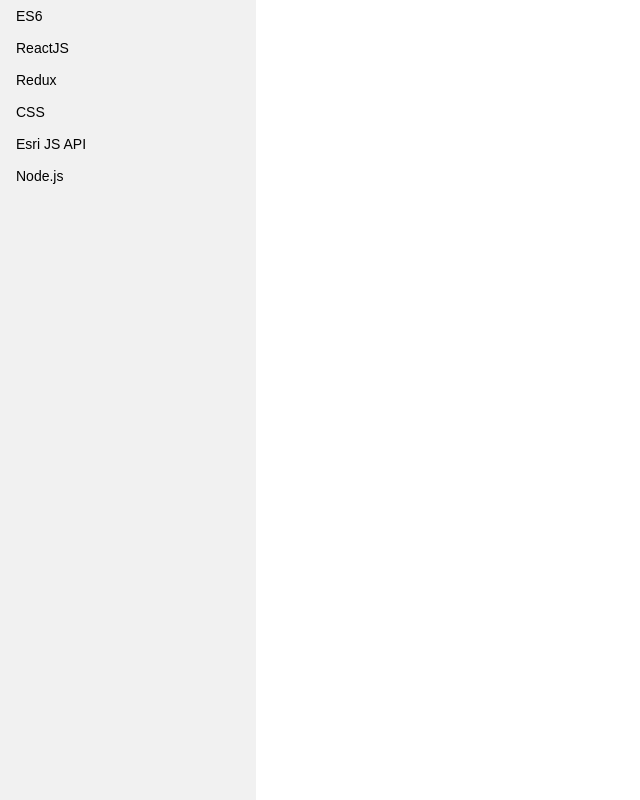
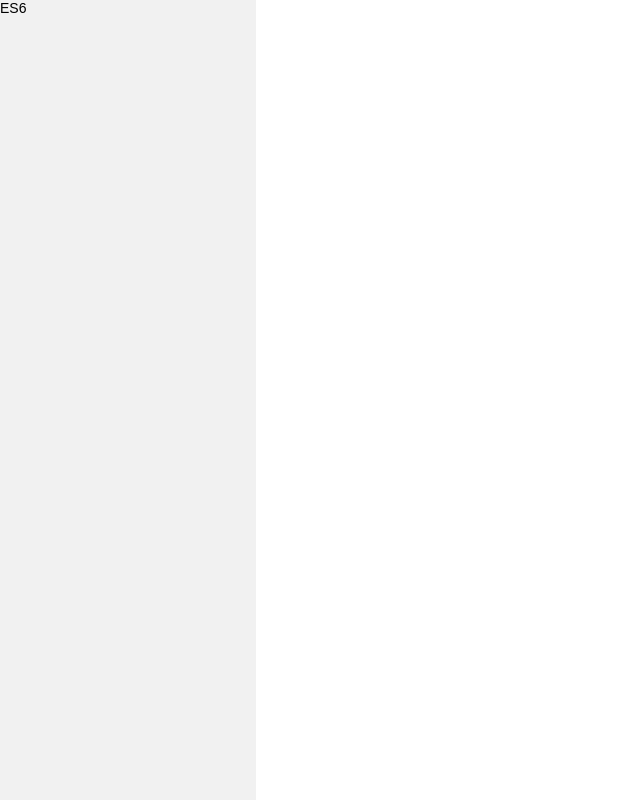
Before and after one commit to mhanley00/techTrain, a React (Create React App) app in the folder tech-train/: page / in a window 1280 px wide. Shown: the whole page, without its empty margins (0-640 px from the left). Built offline with nearby package versions, Linux system fonts and the light colour scheme.

Commit message:
trying to add className via variable

```diff
--- a/tech-train/src/Sidebar/Sidebar.css
+++ b/tech-train/src/Sidebar/Sidebar.css
@@ -9,6 +9,11 @@
     position: fixed;
     overflow: auto;
 
+}
+
+/*toggle sidebar div visability*/
+.hidden {
+    width: 8px;
 }
 
 button {
--- a/tech-train/src/Sidebar/Sidebar.js
+++ b/tech-train/src/Sidebar/Sidebar.js
@@ -7,30 +7,30 @@
     constructor(props){
         super(props)
         this.state = {
-            topic: 'dogs',
-            collapsed: false
+            activeTopic: 'dogs', //this will control sidebar css + what shows in main container
+            collapsed: true, //this will control entire sidebar (css) width OR x index
+
         }
-
-        // this.selectTopic = this.selectTopic.bind(this);
     }
+    // let className = 'topic';
+    // console.log(topic);
     handleClick = event => {
         const topic = event.target.id;
-        console.log(topic);
-
-        this.setState({topic:topic});
+        //add className active to clicked item
+        this.setState({activeTopic:topic});
 
        }
 
     render() {
         return (
-            <div>
+            <div> {/*will add 'hidden' class to close on hover*/}
             <ul className='sidebar-list'>
-                <li className='menu-item'><div className='topic' id='ES6' onClick={this.handleClick}>ES6</div></li>
-                <li className='menu-item'><div className='topic' id='ReactJS' onClick={this.handleClick}>ReactJS</div></li>
-                <li className='menu-item'><div className='topic' id='Redux' onClick={this.handleClick}>Redux</div></li>
-                <li className='menu-item'><div className='topic' id='CSS' onClick={this.handleClick}>CSS</div></li>
-                <li className='menu-item'><div className='topic' id='Esri JS API' onClick={this.handleClick}>Esri JS API</div></li>
-                <li className='menu-item'><div className='topic' id='Node.js' onClick={this.handleClick}>Node.js</div></li>
+                <li className='menu-item'><div className={this.className} id='ES6' onClick={this.handleClick}>ES6</div></li>
+                {/* <li className='menu-item'><div className={className} id='ReactJS' onClick={this.handleClick}>ReactJS</div></li>
+                <li className='menu-item'><div className={className} id='Redux' onClick={this.handleClick}>Redux</div></li>
+                <li className='menu-item'><div className={className} id='CSS' onClick={this.handleClick}>CSS</div></li>
+                <li className='menu-item'><div className={className} id='Esri JS API' onClick={this.handleClick}>Esri JS API</div></li>
+                <li className='menu-item'><div className={className} id='Node.js' onClick={this.handleClick}>Node.js</div></li> */}
 
             </ul>
             </div>
```
